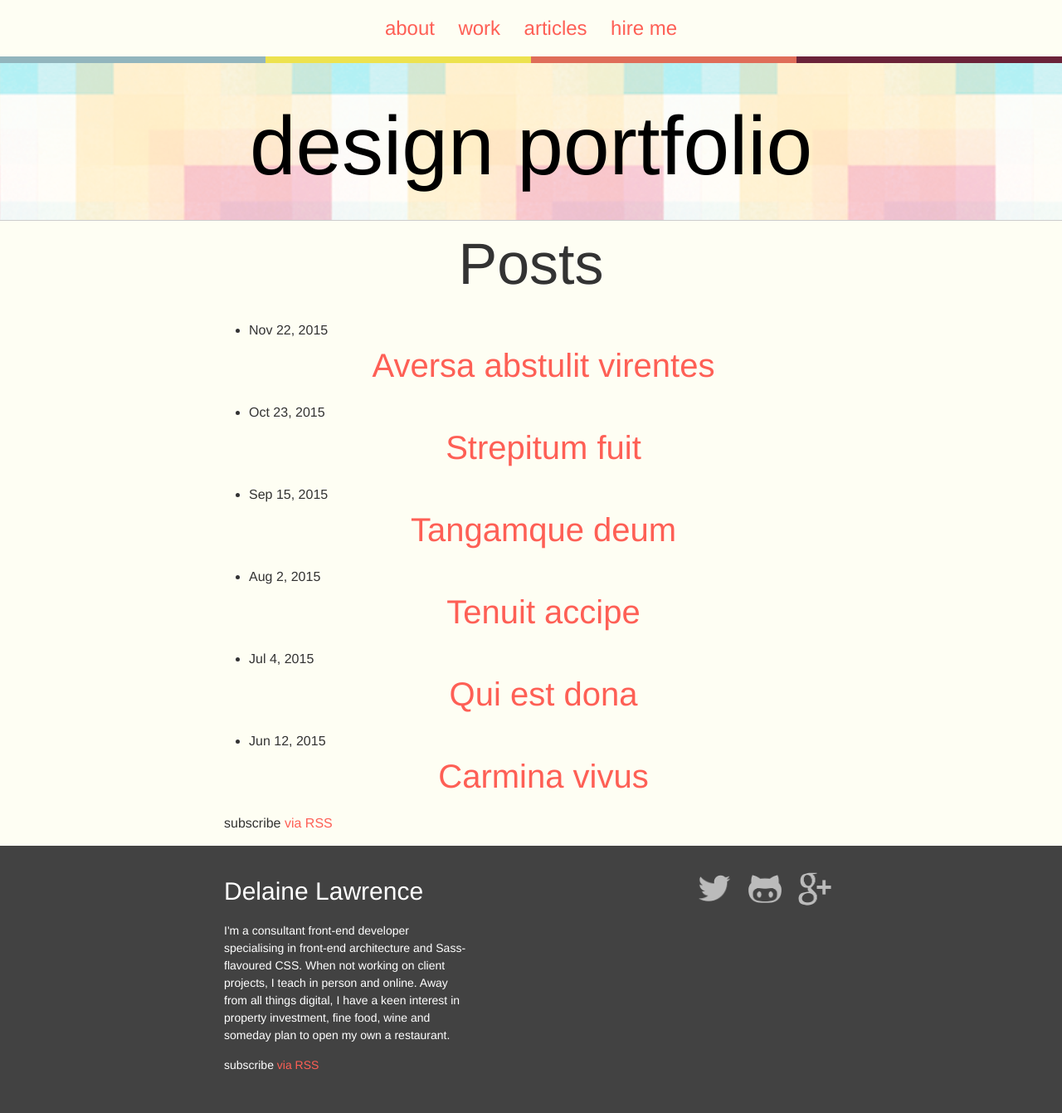
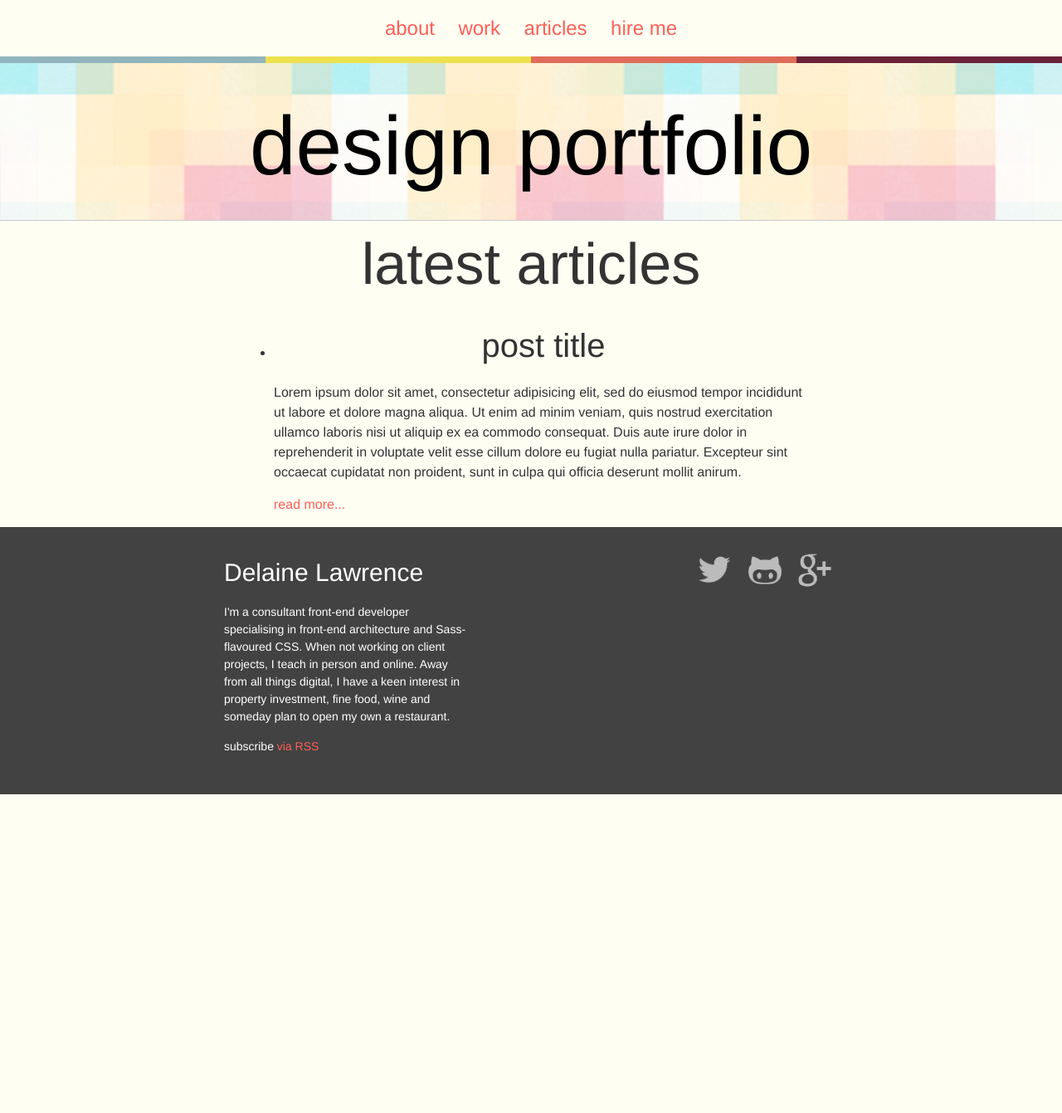
Before and after one commit to Delaine/designer-portfolio, a Jekyll site: the page built from index.html, in a window 1280 px wide. Shown: the whole page at 83% size. Built offline with Jekyll 4.4.1, drawn with Linux system fonts in a browser that asks for light colours; after the commit the page ends 957 px from its top, so only the background shows below that.

Commit message:
Mock out layout for latest articles

```diff
--- a/index.html
+++ b/index.html
@@ -4,20 +4,27 @@
 
 <div class="home">
 
-  <h1 class="page-heading">Posts</h1>
-
-  <ul class="post-list">
-    {% for post in site.posts %}
-      <li>
-        <span class="post-meta">{{ post.date | date: "%b %-d, %Y" }}</span>
-
-        <h2>
-          <a class="post-link" href="{{ post.url | prepend: site.baseurl }}">{{ post.title }}</a>
-        </h2>
+  <!-- section for featured post -->
+  <!-- section for featured projects -->
+  <!-- section for featured articles -->
+  <section class="site-section site-section-last">
+  <div class="wrapper">
+    <h1>latest articles</h1>
+    <ul class="post-list">
+      <li class="post">
+        <h2>post title</h2>
+        <p>Lorem ipsum dolor sit amet, consectetur adipisicing elit, sed do eiusmod
+        tempor incididunt ut labore et dolore magna aliqua. Ut enim ad minim veniam,
+        quis nostrud exercitation ullamco laboris nisi ut aliquip ex ea commodo
+        consequat. Duis aute irure dolor in reprehenderit in voluptate velit esse
+        cillum dolore eu fugiat nulla pariatur. Excepteur sint occaecat cupidatat non
+        proident, sunt in culpa qui officia deserunt mollit anirum.</p>
+        <p class="post-read-more-link">
+        <a href="#">read more...</a>
+        </p>
       </li>
-    {% endfor %}
-  </ul>
-
-  <p class="rss-subscribe">subscribe <a href="{{ "/feed.xml" | prepend: site.baseurl }}">via RSS</a></p>
+    </ul>
+    </div>
+  </section>
 
 </div>
```
